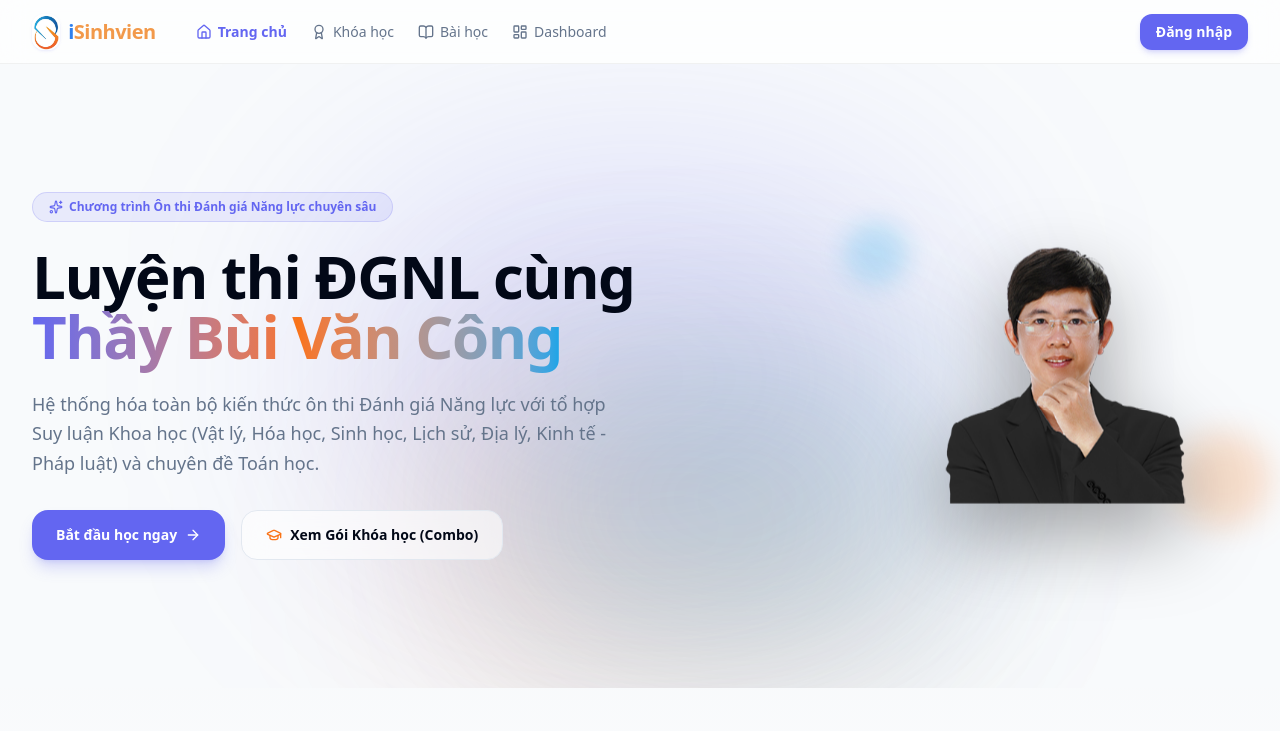
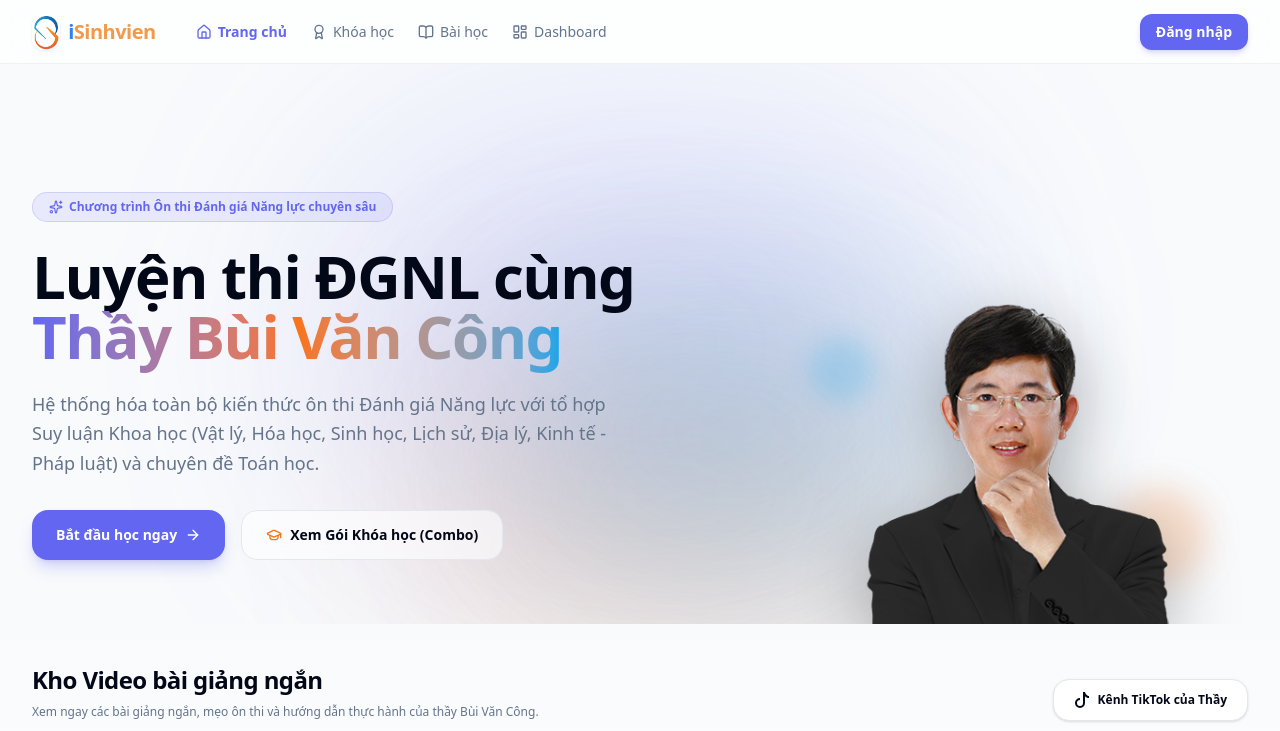
Before and after one commit to tomyrese/buivancong, a Next.js app: page / in a window 1280 px wide. Shown: the top 731 px of the page. Built offline with nearby package versions, Linux system fonts and the light colour scheme; no server answers.

Commit message:
design: enlarge hero teacher image, align grid elements to the bottom, and ground the model at the bottom edge

```diff
--- a/features/home/hero.tsx
+++ b/features/home/hero.tsx
@@ -8,7 +8,7 @@ import gv07Img from '@/src/imgs/GV07.png';
 
 export default function Hero() {
   return (
-    <section className="relative overflow-hidden py-20 lg:py-32">
+    <section className="relative overflow-hidden pt-20 pb-0 lg:pt-32 lg:pb-0">
       {/* Background Gradient Blurs */}
       <div className="absolute inset-0 -z-10 flex items-center justify-center">
         <div className="h-[400px] w-[600px] rounded-full bg-primary/20 blur-[120px] dark:bg-primary/10" />
@@ -17,9 +17,9 @@ export default function Hero() {
       </div>
 
       <div className="mx-auto max-w-7xl px-4 sm:px-6 lg:px-8">
-        <div className="grid grid-cols-1 gap-12 lg:grid-cols-12 lg:items-center">
+        <div className="grid grid-cols-1 gap-12 lg:grid-cols-12 lg:items-end">
           {/* Hero Content */}
-          <div className="lg:col-span-7 text-left space-y-6">
+          <div className="lg:col-span-7 text-left space-y-6 lg:pb-16 pb-8">
             <motion.div
               initial={{ opacity: 0, y: 15 }}
               animate={{ opacity: 1, y: 0 }}
@@ -79,20 +79,20 @@ export default function Hero() {
             initial={{ opacity: 0, scale: 0.95 }}
             animate={{ opacity: 1, scale: 1 }}
             transition={{ duration: 0.8, delay: 0.2 }}
-            className="lg:col-span-5 flex justify-center lg:justify-end animate-float"
+            className="lg:col-span-5 flex justify-center lg:justify-end self-end z-10"
           >
-            <div className="relative w-full max-w-[380px] flex items-center justify-center">
+            <div className="relative w-full max-w-[460px] lg:max-w-[500px] flex items-end justify-center">
               {/* Teacher Image with 3D drop shadow */}
               <Image
                 src={gv07Img}
                 alt="Teacher Model"
                 priority
-                className="w-full h-auto object-contain select-none pointer-events-none drop-shadow-[0_30px_40px_rgba(0,0,0,0.35)] filter dark:drop-shadow-[0_30px_40px_rgba(255,255,255,0.06)] transform hover:scale-[1.03] transition-transform duration-500 z-10"
+                className="w-full h-auto object-contain select-none pointer-events-none drop-shadow-[0_20px_35px_rgba(0,0,0,0.3)] filter dark:drop-shadow-[0_20px_35px_rgba(255,255,255,0.05)] transform hover:scale-[1.03] transition-transform duration-500 z-10 translate-y-1"
               />
 
               {/* Decorative Blur Orbs inside image container */}
-              <div className="absolute -top-6 -left-6 h-16 w-16 rounded-full bg-accent/20 blur-md" />
-              <div className="absolute -bottom-6 -right-6 h-24 w-24 rounded-full bg-secondary/20 blur-lg" />
+              <div className="absolute top-10 left-10 h-16 w-16 rounded-full bg-accent/20 blur-md" />
+              <div className="absolute bottom-10 right-10 h-24 w-24 rounded-full bg-secondary/20 blur-lg" />
             </div>
           </motion.div>
         </div>
```
